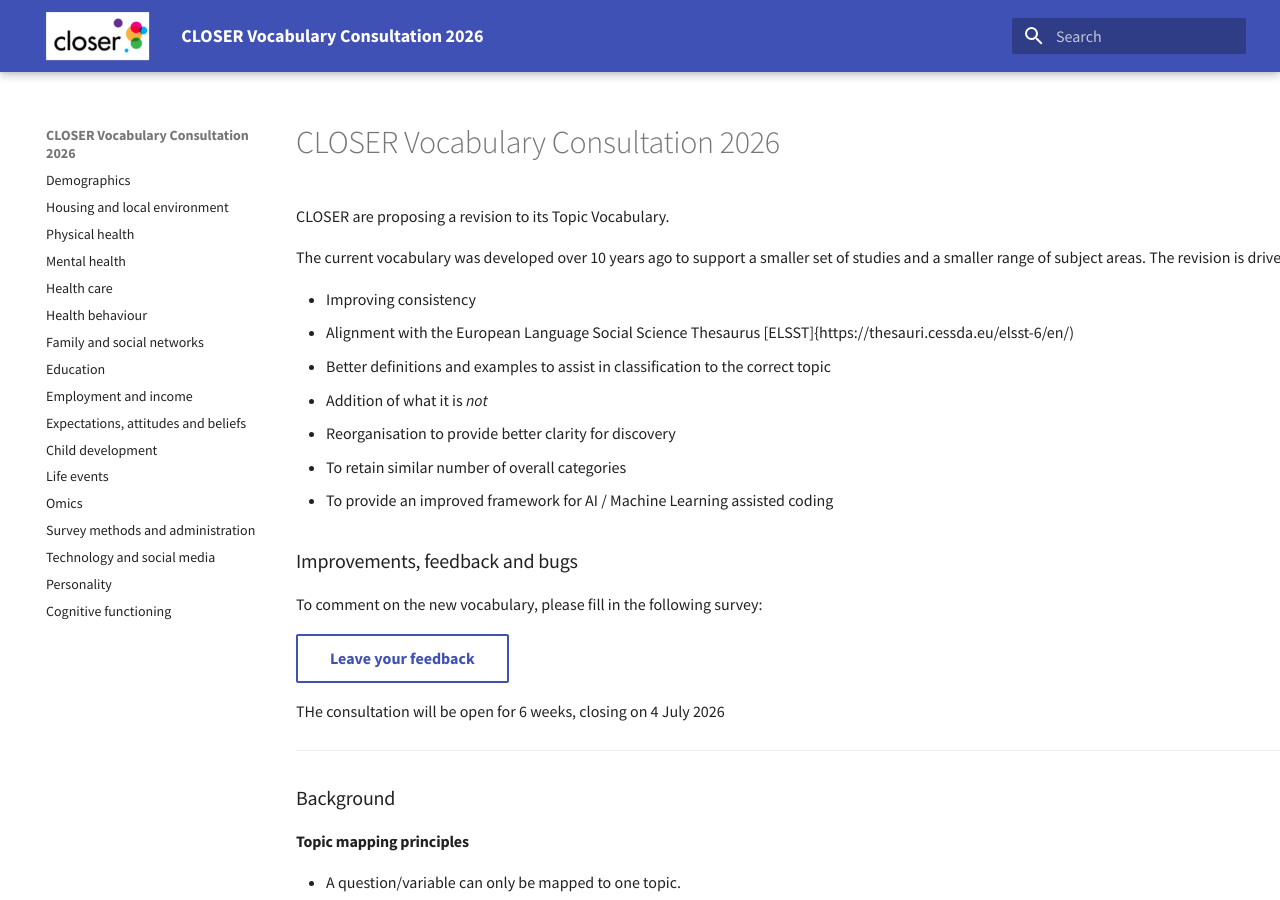
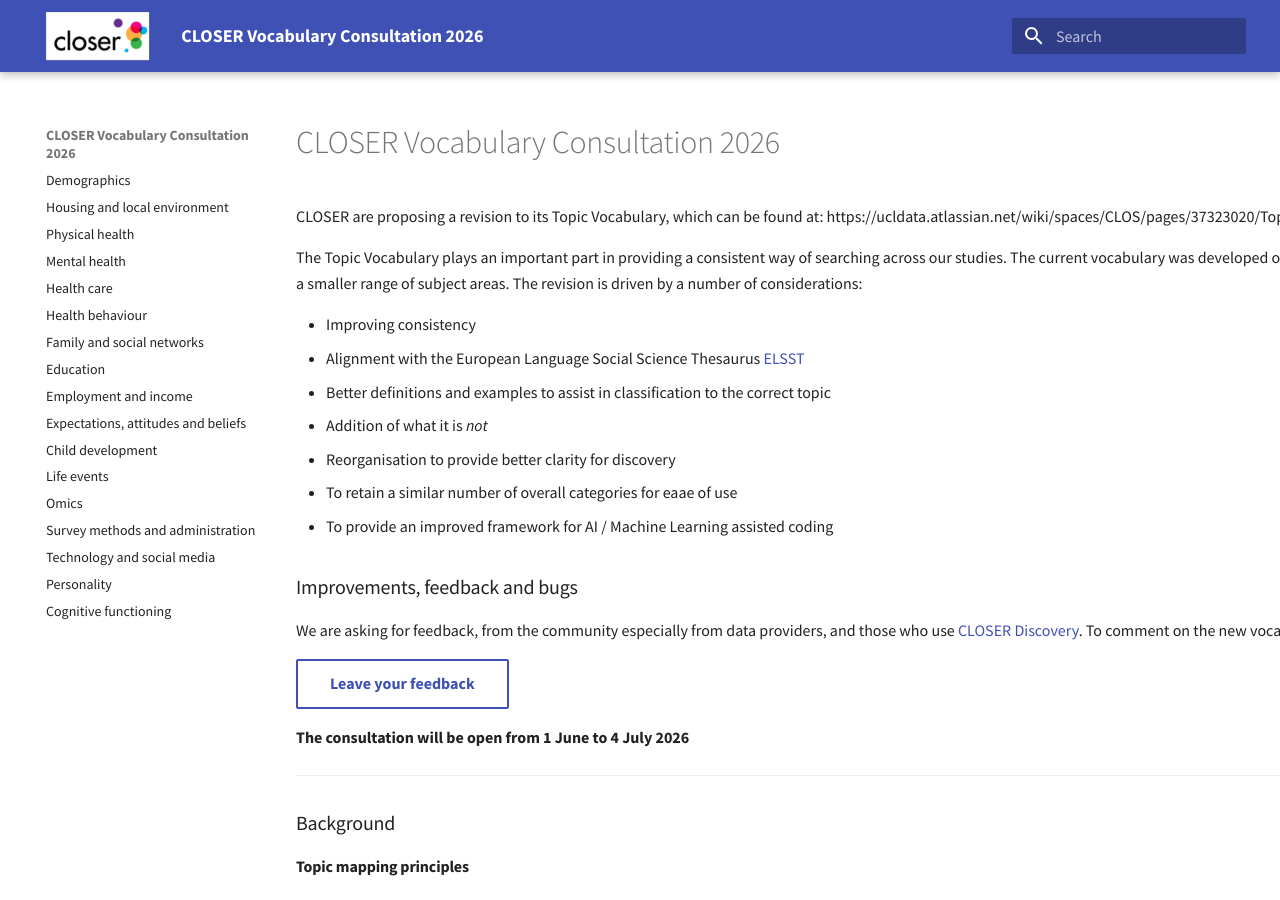
Before and after one commit to CLOSER-Cohorts/closer-vocabulary-2026, an MkDocs documentation site: the page built from docs/index.md, in a window 1280 px wide and 900 px high. Built offline with MkDocs 1.6.1 and Material for MkDocs 9.7.7, drawn with Linux system fonts in a browser that asks for light colours.

Commit message:
Update index.md

```diff
--- a/docs/index.md
+++ b/docs/index.md
@@ -1,25 +1,26 @@
 # CLOSER Vocabulary Consultation 2026
 
-CLOSER are proposing a revision to its Topic Vocabulary.
+CLOSER are proposing a revision to its Topic Vocabulary, which can be found at: https://ucldata.atlassian.net/wiki/spaces/CLOS/pages/37323020/Topics
 
+The Topic Vocabulary plays an important part in providing a consistent way of searching across our studies.
 The current vocabulary was developed over 10 years ago to support a smaller set of studies and a smaller range of subject areas.
 The revision is driven by a number of considerations:
 
 - Improving consistency
-- Alignment with the European Language Social Science Thesaurus [ELSST]{https://thesauri.cessda.eu/elsst-6/en/)
+- Alignment with the European Language Social Science Thesaurus [ELSST](https://thesauri.cessda.eu/elsst-6/en/)
 - Better definitions and examples to assist in classification to the correct topic
 - Addition of what it is *not*
 - Reorganisation to provide better clarity for discovery
-- To retain similar number of overall categories
+- To retain a similar number of overall categories for eaae of use
 - To provide an improved framework for AI / Machine Learning assisted coding
 
 ### Improvements, feedback and bugs
 
-To comment on the new vocabulary, please fill in the following survey:
+We are asking for feedback, from the community especially from data providers, and those who use [CLOSER Discovery](https://discovery.closer.ac.uk). To comment on the new vocabulary, please fill in the feedback survey:
 
 [Leave your feedback](https://qualtrics.ucl.ac.uk/jfe/form/SV_b8i4rkqSlMOhZk2){ .md-button }
 
-THe consultation will be open for 6 weeks, closing on 4 July 2026
+**The consultation will be open from 1 June to 4 July 2026**
 
 <hr>
 
```
